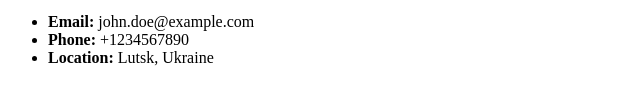
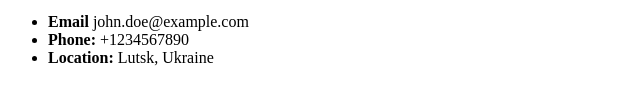
Before and after one commit to ivanysik/test-project, a plain HTML site: page index.html in a window 1280 px wide. Shown: the part 369-472 px from the top of the page, 0-640 px from the left. Drawn offline with Linux system fonts and the light colour scheme.

Commit message:
Delete semicolon

```diff
--- a/index.html
+++ b/index.html
@@ -9,7 +9,7 @@
         <img src="john-doe.jpg" width="300" height="auto" />
       </div>
       <ul>
-        <li><b>Email:</b> john.doe@example.com</li>
+        <li><b>Email</b> john.doe@example.com</li>
         <li><b>Phone:</b> +1234567890</li>
         <li><b>Location:</b> Lutsk, Ukraine</li>
       </ul>
```
